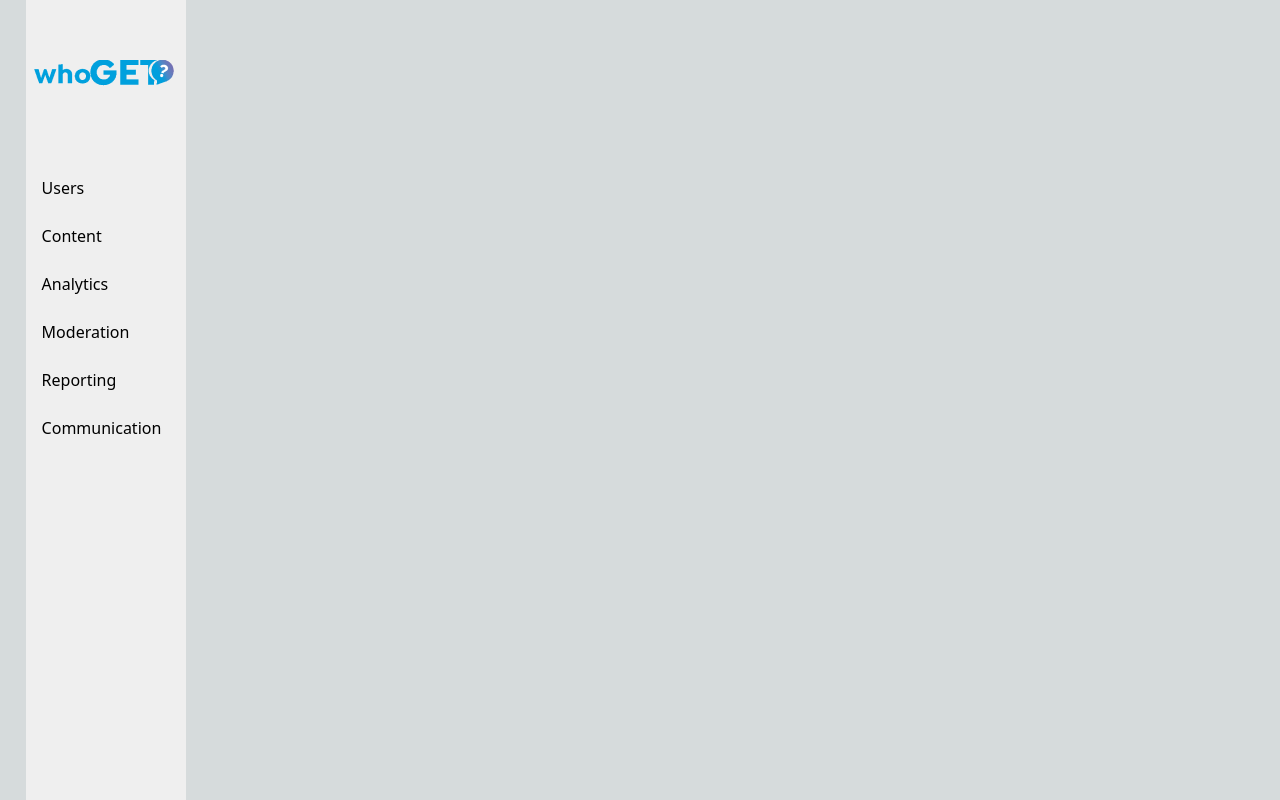
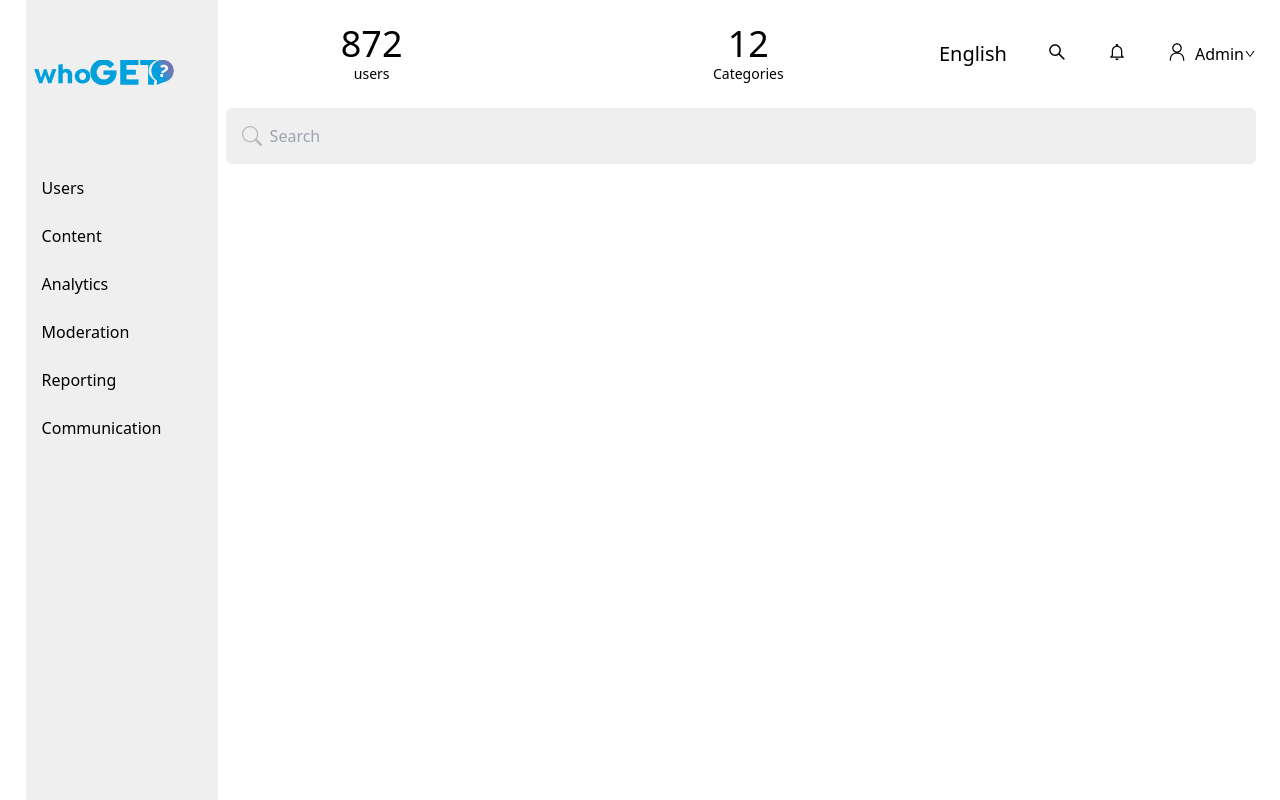
Before and after one commit to mbianou-bradon/WHOGET-admin-dashboard, a Next.js app: page / in a window 1280 px wide. Built offline with nearby package versions, Linux system fonts and the light colour scheme.

Commit message:
Installed react-icons and completed Header component

```diff
--- a/package.json
+++ b/package.json
@@ -17,6 +17,7 @@
     "next": "13.3.0",
     "react": "18.2.0",
     "react-dom": "18.2.0",
+    "react-icons": "^4.8.0",
     "typescript": "5.0.4"
   },
   "devDependencies": {
--- /dev/null
+++ b/src/components/Header.tsx
@@ -0,0 +1,64 @@
+import { AiOutlineSearch, AiOutlineDown } from "react-icons/ai"
+import { IoMdNotificationsOutline } from "react-icons/io"
+import { RxPerson } from "react-icons/rx"
+import { BsSearch } from "react-icons/bs"
+
+export default function Header(){
+
+    return (
+        <div className="bg-white ml-[11.6rem] h-screen py-6 pr-6">
+            <div className="flex justify-between items-center mb-[1.5rem]">
+                <div className="w-3/4 mx-auto">
+                    <div className="flex justify-around [&>*]:flex [&>*]:flex-col [&>*]:items-center [&>*>h2]:text-4xl [&>*>p]:text-sm">
+                        <div>
+                            <h2>872</h2>
+                            <p>users</p>
+                        </div>
+                        <div>
+                            <h2>12</h2>
+                            <p>Categories</p>
+                        </div>
+                    </div>
+                </div>
+                <div>
+
+
+                    <div className="flex justify-between items-center gap-10">
+                        <div className="text-xl">
+                            <h2>English</h2>
+                        </div>
+                        <div className="flex gap-10 [&>*]:cursor-pointer">
+                            <div className="text-xl">
+                                <AiOutlineSearch/>
+                            </div>
+                            <div className="text-xl">
+                                <IoMdNotificationsOutline />
+                            </div>
+                            <div className="flex gap-2">
+                                <div className="text-xl">
+                                    <RxPerson />
+                                </div>
+                                <div>
+                                    <div className="flex">
+                                        <p>Admin</p>
+                                        <div className="place-self-center">
+                                            <AiOutlineDown className="text-xs"/>
+                                        </div>
+                                    </div>
+                                </div>
+                            </div>
+                        </div>
+                    </div>
+                </div>
+            </div>
+            <div className="ml-10">
+                <div className="w-full h-14 px-4 py-1 rounded-md bg-secondary text-[#BBBBBB] flex items-center gap-2">
+                    <div className="text-xl">
+                        <BsSearch />
+                    </div>
+                    <input type="text" name="search" id="search" className="w-full bg-transparent focus:border-0 focus:ring-0 focus:outline-none" placeholder="Search"/>
+                </div>
+            </div>
+        </div>
+    )
+}
--- a/src/components/Navbar.tsx
+++ b/src/components/Navbar.tsx
@@ -5,7 +5,7 @@ import Link from "next/link"
 export default function Navbar(){
 
     return (
-        <header className="h-screen w-[10rem] bg-[#EFEFEF] ml-[1.6rem] pt-[3.25rem] fixed">
+        <header className="h-screen w-[12rem] bg-secondary ml-[1.6rem] pt-[3.25rem] fixed">
             {/* Logo of WhoGet */}
             <div className="logo mb-[4rem] p-2">
                 <Image src={logo} alt="" />
--- a/src/pages/index.tsx
+++ b/src/pages/index.tsx
@@ -1,5 +1,6 @@
 import { Inter } from 'next/font/google'
 import Navbar from '@/components/Navbar'
+import Header from '@/components/Header'
 
 const inter = Inter({ subsets: ['latin'] })
 
@@ -7,6 +8,7 @@ export default function Home() {
   return (
     <div className=" bg-white">
       <Navbar />
+      <Header/>
     </div>
   )
 }
--- a/tailwind.config.js
+++ b/tailwind.config.js
@@ -13,7 +13,8 @@ module.exports = {
           'conic-gradient(from 180deg at 50% 50%, var(--tw-gradient-stops))',
       },
       colors: {
-        primary: "#00A0DD"
+        primary: "#00A0DD",
+        secondary: "#EFEFEF"
       }
     },
   },
```
Also changed, not shown: 1 other file (tests, documents, lock files or other folders).
